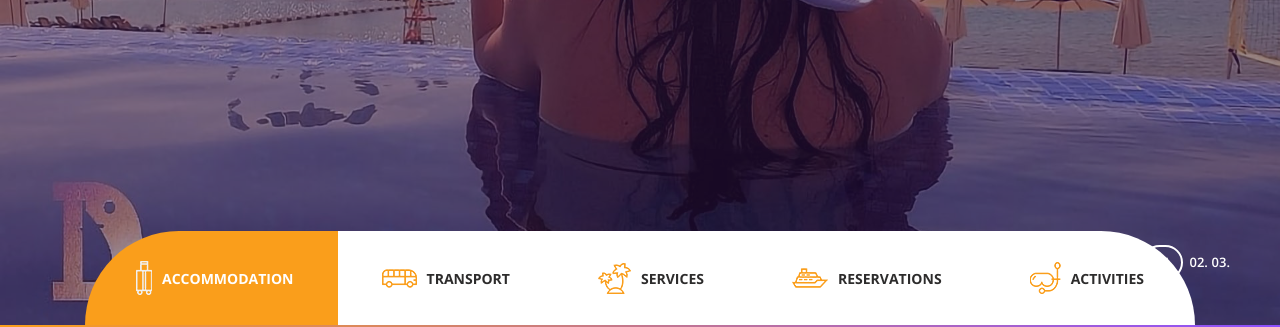
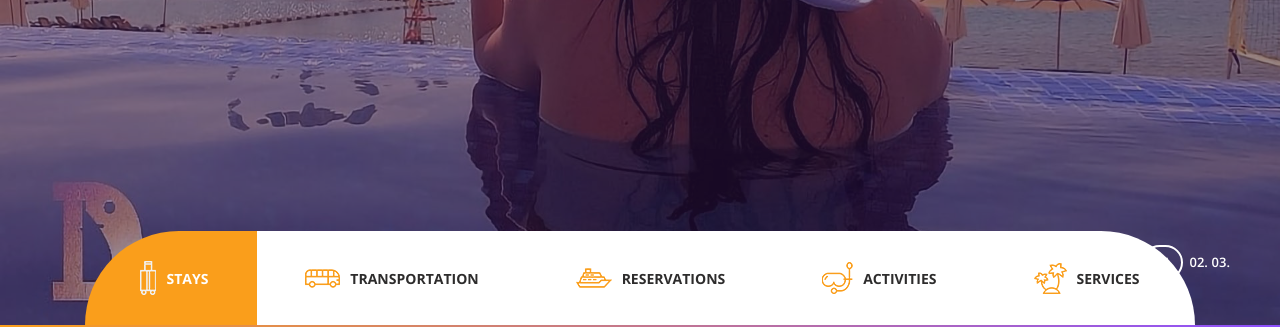
Before and after one commit to gamestorelife/dubaibooker.io, a plain HTML site: page index.html in a window 1280 px wide. Shown: the part 475-802 px from the top of the page. Drawn offline with nearby package versions, Linux system fonts and the light colour scheme.

Commit message:
new oridny
new oridneh

```diff
--- a/index.html
+++ b/index.html
@@ -235,11 +235,11 @@
 
 					<div class="search_tabs_container">
 						<div class="search_tabs d-flex flex-lg-row flex-column align-items-lg-center align-items-start justify-content-lg-between justify-content-start">
-							<div class="search_tab active d-flex flex-row align-items-center justify-content-lg-center justify-content-start"><img src="images/suitcase.png" alt=""><span>Accommodation</span></div>
-							<div class="search_tab d-flex flex-row align-items-center justify-content-lg-center justify-content-start"><img src="images/bus.png" alt="">Transport</div>
+							<div class="search_tab active d-flex flex-row align-items-center justify-content-lg-center justify-content-start"><img src="images/suitcase.png" alt=""><span>Stays</span></div>
+							<div class="search_tab d-flex flex-row align-items-center justify-content-lg-center justify-content-start"><img src="images/bus.png" alt="">Transportation</div>
+							<div class="search_tab d-flex flex-row align-items-center justify-content-lg-center justify-content-start"><img src="images/cruise.png" alt="">Reservations</div>
+							<div class="search_tab d-flex flex-row align-items-center justify-content-lg-center justify-content-start"><img src="images/diving.png" alt="">Activities</div>
 							<div class="search_tab d-flex flex-row align-items-center justify-content-lg-center justify-content-start"><img src="images/island.png" alt="">Services</div>
-							<div class="search_tab d-flex flex-row align-items-center justify-content-lg-center justify-content-start"><img src="images/cruise.png" alt="">Reservations</div>
-							<div class="search_tab d-flex flex-row align-items-center justify-content-lg-center justify-content-start"><img src="images/diving.png" alt="">activities</div>
 						</div>
 					</div>
 
```
